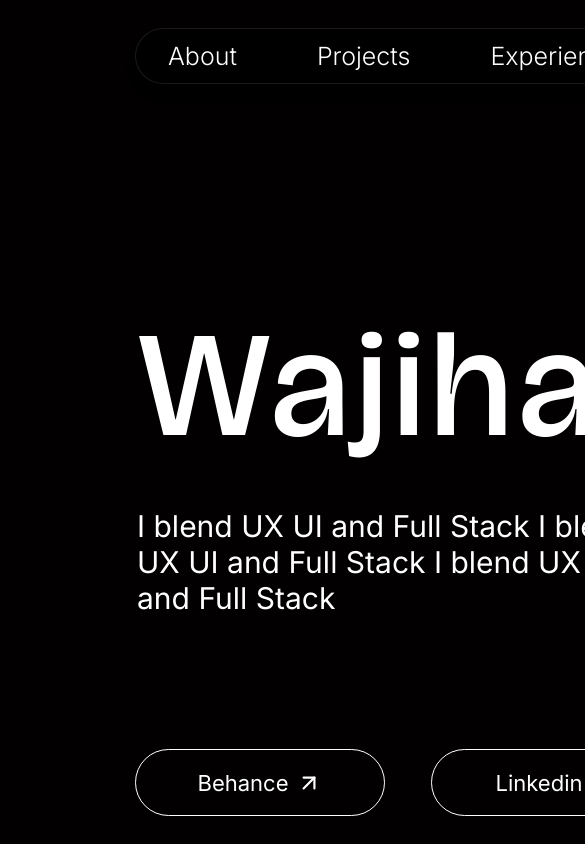
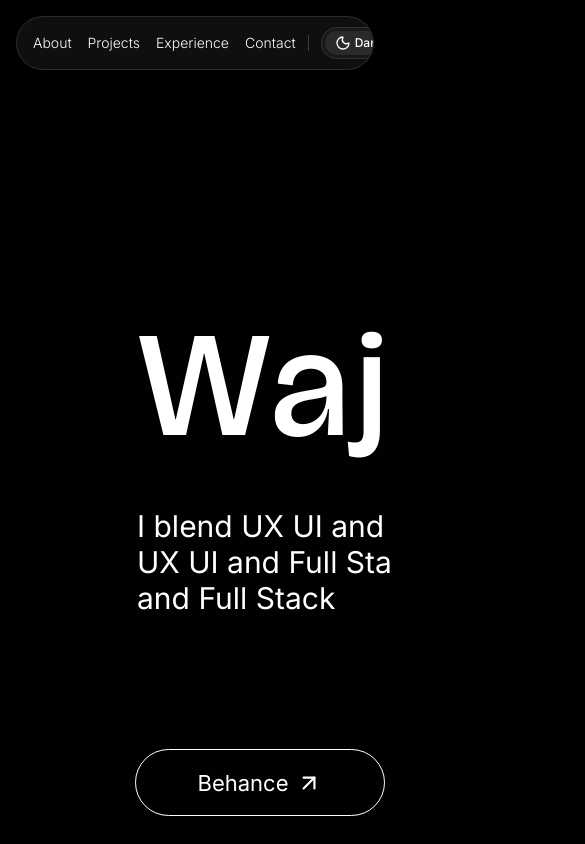
Before and after one commit to wajiha-kulsum/Portfolio, a Next.js app: page / in a window 390 px wide. Shown: the top 844 px of the page, 585 px wide, since content can reach past the window. Built offline with nearby package versions, Linux system fonts and the light colour scheme; no server answers.

Commit message:
Refine dark/light mode navbar design with frosted glass pill aesthetic and mobile responsive container

```diff
--- a/src/app/globals.css
+++ b/src/app/globals.css
@@ -21,9 +21,15 @@ body {
   color: var(--foreground);
   font-family: var(--font-inter), system-ui, sans-serif;
   transition: background-color 0.3s ease, color 0.3s ease;
+  overflow-x: hidden;
 }
 
-/* Light Theme overrides */
+.nav-bar-bg {
+  background-color: rgba(18, 18, 18, 0.85);
+  border-color: rgba(255, 255, 255, 0.12);
+}
+
+/* Light Theme Overrides */
 html.light {
   --background: #F5F5F0;
   --foreground: #111111;
@@ -45,7 +51,8 @@ html.light .text-white {
 
 html.light .text-white\/80,
 html.light .text-white\/70,
-html.light .text-white\/60 {
+html.light .text-white\/60,
+html.light .text-white\/50 {
   color: #444444 !important;
 }
 
@@ -53,12 +60,16 @@ html.light .border-white {
   border-color: #111111 !important;
 }
 
+html.light .border-white\/10,
+html.light .border-white\/20,
 html.light .border-white\/80 {
-  border-color: #111111 !important;
+  border-color: rgba(0, 0, 0, 0.15) !important;
 }
 
-html.light .dark-toggle-bg {
-  background-color: #E2E2DC !important;
+html.light .nav-bar-bg {
+  background-color: rgba(255, 255, 255, 0.88) !important;
+  border-color: rgba(0, 0, 0, 0.1) !important;
+  box-shadow: 0 10px 25px -5px rgba(0, 0, 0, 0.08) !important;
 }
 
 html.light .bg-white {
--- a/src/app/page.tsx
+++ b/src/app/page.tsx
@@ -5,20 +5,23 @@ import { ContributionsSection } from "@/components/contributions-heatmap";
 
 export default function Home() {
   return (
-    <div className="relative bg-[#020000] text-white" style={{ width: 1440, height: 4048, margin: "0 auto", overflow: "hidden" }}>
-      {/* Fixed Header with Nav & Theme Toggle that stays visible while scrolling */}
-      <header className="fixed top-[28px] left-0 right-0 z-50 pointer-events-none">
-        <div className="relative max-w-[1440px] mx-auto h-[60px]">
-          <nav className="absolute top-0 left-[135px] flex items-center gap-[80px] bg-[#020000]/85 light:bg-[#F5F5F0]/85 backdrop-blur-md px-8 py-3 rounded-full border border-white/10 light:border-black/10 shadow-lg pointer-events-auto">
+    <div className="min-h-screen w-full bg-[#020000] text-white overflow-x-auto">
+      {/* Floating Responsive Header */}
+      <header className="fixed top-4 left-0 right-0 z-50 px-4 flex justify-center pointer-events-none">
+        <div className="flex items-center gap-3 sm:gap-6 nav-bar-bg backdrop-blur-xl px-4 sm:px-6 py-2.5 rounded-full border shadow-2xl pointer-events-auto max-w-[95vw] overflow-x-auto">
+          <nav className="flex items-center gap-4 sm:gap-8 whitespace-nowrap">
             <NavLink href="#about">About</NavLink>
             <NavLink href="#projects">Projects</NavLink>
             <NavLink href="#experience">Experience</NavLink>
             <NavLink href="#contact">Contact</NavLink>
           </nav>
-          <ThemeToggle className="absolute top-0 left-[1201px] pointer-events-auto" />
+          <div className="h-4 w-[1px] bg-white/20 light:bg-black/20 flex-shrink-0" />
+          <ThemeToggle className="flex-shrink-0" />
         </div>
       </header>
 
+      {/* Main Canvas Container */}
+      <div className="relative mx-auto" style={{ width: 1440, height: 4048 }}>
         {/* Decorative arrow circle */}
         <div className="group absolute top-[371px] left-[1237px] z-10 w-[67px] h-[67px] rounded-full border-2 border-white flex items-center justify-center cursor-pointer">
           <ArrowUpRight size={26} strokeWidth={2} className="text-white transition-transform duration-300 group-hover:rotate-45" />
@@ -238,12 +241,13 @@ export default function Home() {
           LET&rsquo;S WORK TOGETHER
         </h2>
       </div>
+    </div>
   );
 }
 
 function NavLink({ children, href }: { children: string; href: string }) {
   return (
-    <a href={href} className="text-[25px] font-light leading-[30px] cursor-pointer hover:opacity-80 transition-opacity">
+    <a href={href} className="text-sm sm:text-[20px] font-light cursor-pointer hover:opacity-80 transition-opacity">
       {children}
     </a>
   );
--- a/src/components/theme-toggle.tsx
+++ b/src/components/theme-toggle.tsx
@@ -34,26 +34,32 @@ export function ThemeToggle({ className }: ThemeToggleProps) {
 
   return (
     <div className={className}>
-      <div className="flex items-center justify-center rounded-full bg-[#222] dark-toggle-bg p-[6px] gap-[6px]">
+      <div className="flex items-center justify-center rounded-full bg-[#1A1A1A] light:bg-[#EAEAEA] p-[3px] border border-white/10 light:border-black/10">
         <button
           type="button"
           onClick={() => toggleTheme("dark")}
-          className={`flex items-center justify-center rounded-full px-3 py-1.5 transition-all cursor-pointer ${
-            theme === "dark" ? "bg-black text-white shadow" : "text-white/40 hover:text-white"
+          className={`flex items-center justify-center rounded-full px-2.5 py-1 text-xs font-medium transition-all cursor-pointer ${
+            theme === "dark"
+              ? "bg-[#2A2A2A] text-white shadow-sm"
+              : "text-white/50 hover:text-white"
           }`}
           aria-label="Dark mode"
         >
-          <Moon className="w-[23px] h-[23px]" />
+          <Moon className="w-4 h-4 mr-1" />
+          <span>Dark</span>
         </button>
         <button
           type="button"
           onClick={() => toggleTheme("light")}
-          className={`flex items-center justify-center rounded-full px-3 py-1.5 transition-all cursor-pointer ${
-            theme === "light" ? "bg-white text-black shadow" : "text-white/40 hover:text-white"
+          className={`flex items-center justify-center rounded-full px-2.5 py-1 text-xs font-medium transition-all cursor-pointer ${
+            theme === "light"
+              ? "bg-white text-black shadow-sm"
+              : "text-white/50 light:text-black/50 hover:text-black"
           }`}
           aria-label="Light mode"
         >
-          <Sun className="w-[23px] h-[23px]" />
+          <Sun className="w-4 h-4 mr-1" />
+          <span>Light</span>
         </button>
       </div>
     </div>
```
Lines whose indentation alone changed are shown as unchanged.
